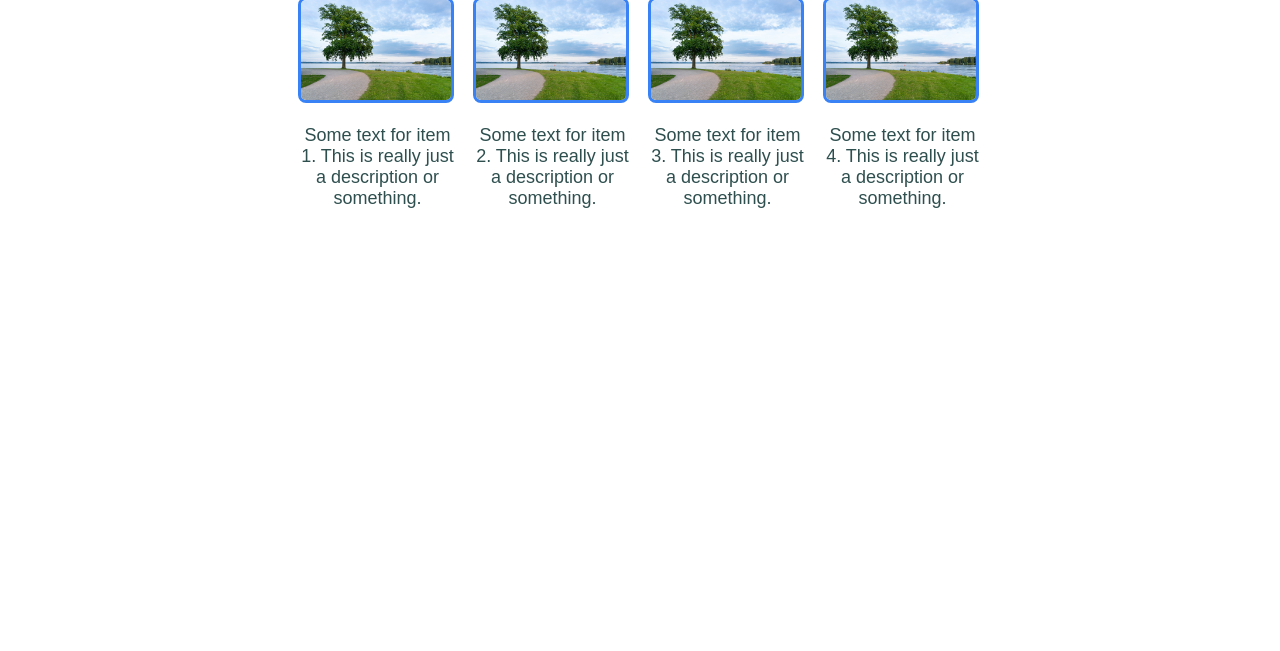
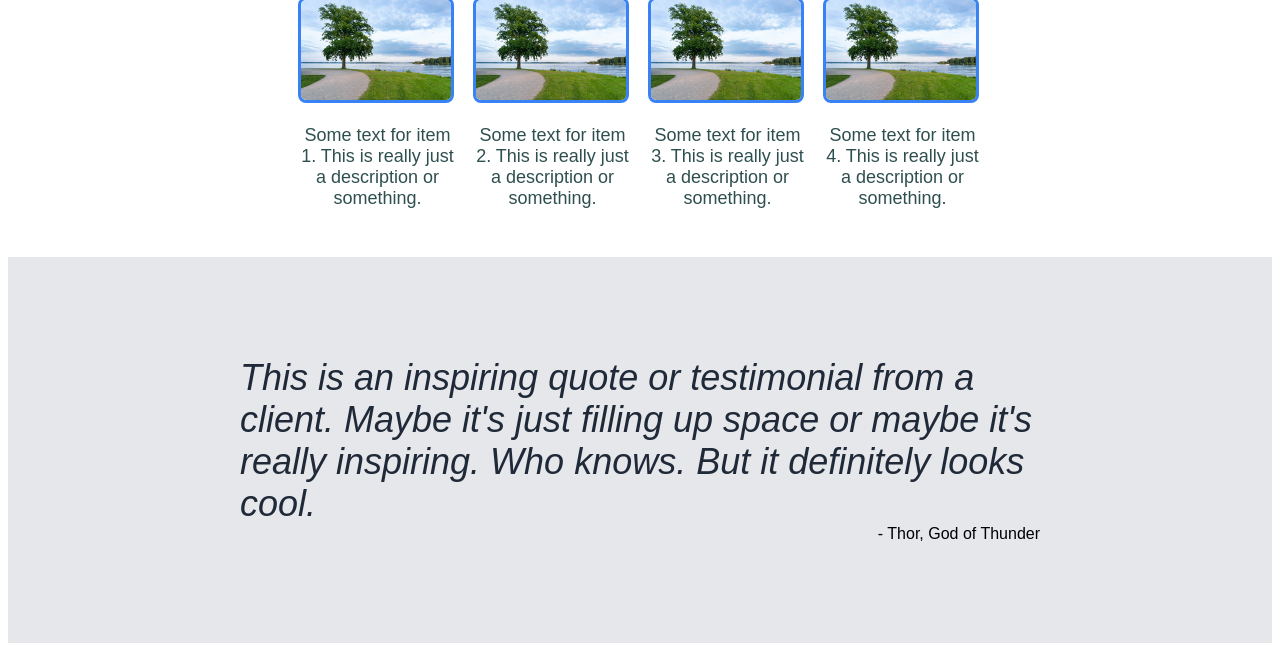
Before and after one commit to evanmalherbe/landing-page, a plain HTML site: page index.html in a window 1280 px wide. Shown: the part 469-1120 px from the top of the page. Before the commit the page ends 800 px from the top, so only its background shows below. Drawn offline with Linux system fonts and the light colour scheme.

Commit message:
Finished quote section.

```diff
--- a/index.html
+++ b/index.html
@@ -61,6 +61,16 @@
 
 </div>
 
+<div class="quote-box">
+
+    <div class="quote-section">
+        <div class="quote"> This is an inspiring quote or testimonial from a client. Maybe it's just filling up space or maybe it's really inspiring. Who knows. But it definitely looks cool.</div>
+        <div class="quote-sig">- Thor, God of Thunder</div>
+
+    </div>
+
+</div>
+
 </body>
 
 </html>
--- a/style.css
+++ b/style.css
@@ -147,3 +147,36 @@ img {
     font-size: 18px;
     color: darkslategrey;
 }
+
+.quote-box {
+    display: flex;
+    flex-direction: row;
+    justify-content: center;
+
+    padding: 100px 0px;
+
+    background-color: #e5e7eb;
+}
+
+.quote-section {
+
+    display: flex;
+    flex-direction: column;
+
+    width: 800px;
+
+
+}
+
+.quote {
+    font-size: 36px;
+    font-weight: lighter;
+    font-style: italic;
+    color: #1f2937;
+
+}
+
+.quote-sig {
+    text-align: end;
+
+}
```
